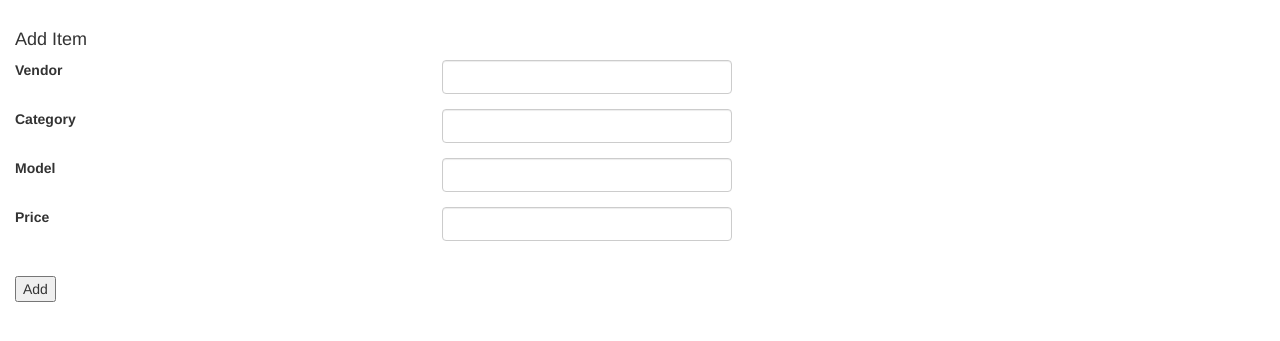
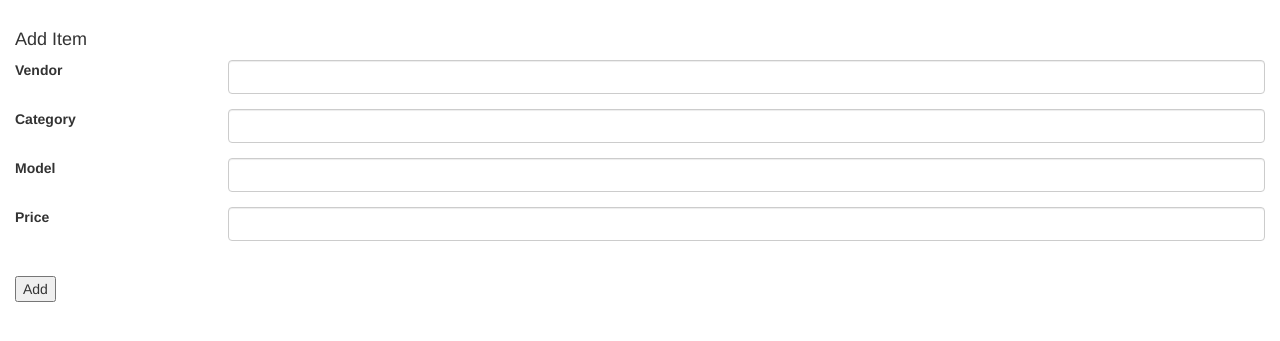
Before and after one commit to Nareshcbit/emarket, a Flask app: page /items_add in a window 1280 px wide. Shown: the part 52-393 px from the top of the page. Run offline with Flask 2, Linux system fonts and the light colour scheme; some libraries are stand-ins or nearby versions.

Commit message:
Input Form

```diff
--- a/app/templates/items_add.html
+++ b/app/templates/items_add.html
@@ -12,23 +12,23 @@
         <h4 class="form-heading">Add Item</h4>
     </div>
 
- 	<div class="form-group">
-		{{ form.Vendor.label(class="col-sm-4") }}
-		<div class="col-sm-3"> {{ form.Vendor(class="form-control") }} </div>
+ 	<div class="form-group row">
+		{{ form.Vendor.label(class="col-sm-2") }}
+		<div class="col-sm-10"> {{ form.Vendor(class="form-control") }} </div>
     </div>
 
  	<div class="form-group">
-		{{ form.Category.label(class="col-sm-4") }}
-		<div class="col-sm-3"> {{ form.Category(class="form-control") }} </div>
+		{{ form.Category.label(class="col-sm-2") }}
+		<div class="col-sm-10"> {{ form.Category(class="form-control") }} </div>
 	</div>
  	<div class="form-group">
-		{{ form.Model.label(class="col-sm-4") }}
-		<div class="col-sm-3"> {{ form.Model(class="form-control") }} </div>
+		{{ form.Model.label(class="col-sm-2") }}
+		<div class="col-sm-10"> {{ form.Model(class="form-control") }} </div>
 	</div>
 
 	<div class="form-group">
-		{{ form.Price.label(class="col-sm-4") }}
-		<div class="col-sm-3"> {{ form.Price(class="form-control") }} </div>
+		{{ form.Price.label(class="col-sm-2") }}
+		<div class="col-sm-10"> {{ form.Price(class="form-control") }} </div>
 	</div>
 
  	<br/>
```
